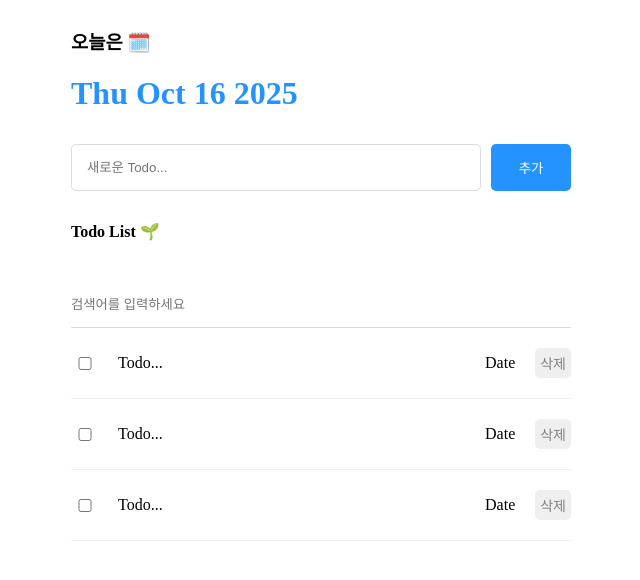
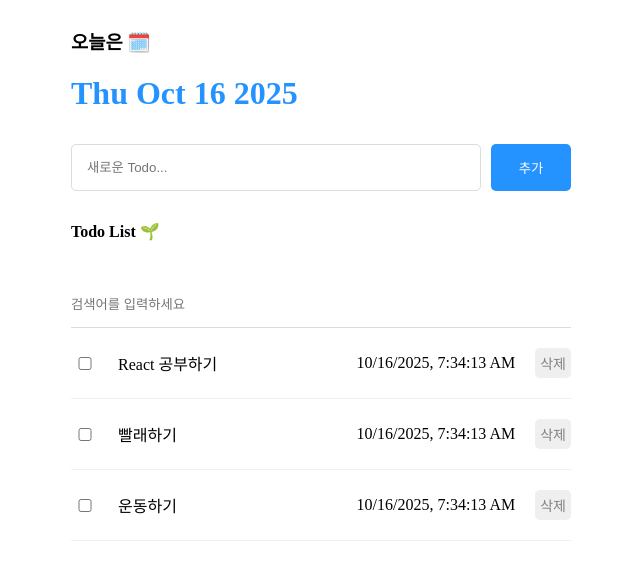
Before and after one commit to fish-minkyu/javascript-oneBiteReact-INFLEARN, a React (Vite) app in the folder section08/: page / in a window 1280 px wide. Shown: the top 580 px of the page, without its empty margins (319-959 px from the left). Built offline with nearby package versions, Linux system fonts and the light colour scheme.

Commit message:
8.5 React - 투두리스트 렌더링하기

```diff
--- a/section08/src/App.jsx
+++ b/section08/src/App.jsx
@@ -44,7 +44,7 @@ function App() {
         <div className="App">
             <Header />
             <Editor onCreate={onCreate} />
-            <List />
+            <List todos={todos} />
         </div>
     );
 }
--- a/section08/src/components/List.jsx
+++ b/section08/src/components/List.jsx
@@ -1,15 +1,42 @@
 import "./List.css";
 import TodoItem from "./TodoItem";
+import { useState } from "react";
 
-const List = () => {
+const List = ({ todos }) => {
+    // 검색 기능
+    const [search, setSearch] = useState("");
+
+    const onChangeSearch = (e) => {
+        setSearch(e.target.value);
+    };
+
+    const getFilteredData = () => {
+        if (search === "") {
+            return todos;
+        }
+
+        return todos.filter((todo) =>
+            todo.content.toLowerCase().includes(search.toLocaleLowerCase())
+        );
+    };
+
+    const filteredTodos = getFilteredData();
+
     return (
         <div className="List">
             <h4>Todo List 🌱</h4>
-            <input placeholder="검색어를 입력하세요" />
+            <input
+                value={search}
+                onChange={onChangeSearch}
+                placeholder="검색어를 입력하세요"
+            />
             <div className="todos_wrapper">
-                <TodoItem />
-                <TodoItem />
-                <TodoItem />
+                {filteredTodos.map((todo) => {
+                    // 리스트로 형태로 렌더링 or 컴포넌트를 구분할 때
+                    // 각각의 요소를 key란 prop으로 구분하게 된다.
+                    // 그러므로 모든 컴포넌트에게 key란 prop을 고유한 값으로 전달해야 한다.
+                    return <TodoItem key={todo.id} {...todo} />;
+                })}
             </div>
         </div>
     );
--- a/section08/src/components/TodoItem.jsx
+++ b/section08/src/components/TodoItem.jsx
@@ -1,11 +1,11 @@
 import "./TodoItem.css";
 
-const TodoItem = () => {
+const TodoItem = ({ id, isDone, content, date }) => {
     return (
         <div className="TodoItem">
-            <input type="checkbox" />
-            <div className="content">Todo...</div>
-            <div className="Date">Date</div>
+            <input readOnly type="checkbox" checked={isDone} />
+            <div className="content">{content}</div>
+            <div className="Date">{new Date(date).toLocaleString()}</div>
             <button>삭제</button>
         </div>
     );
```
